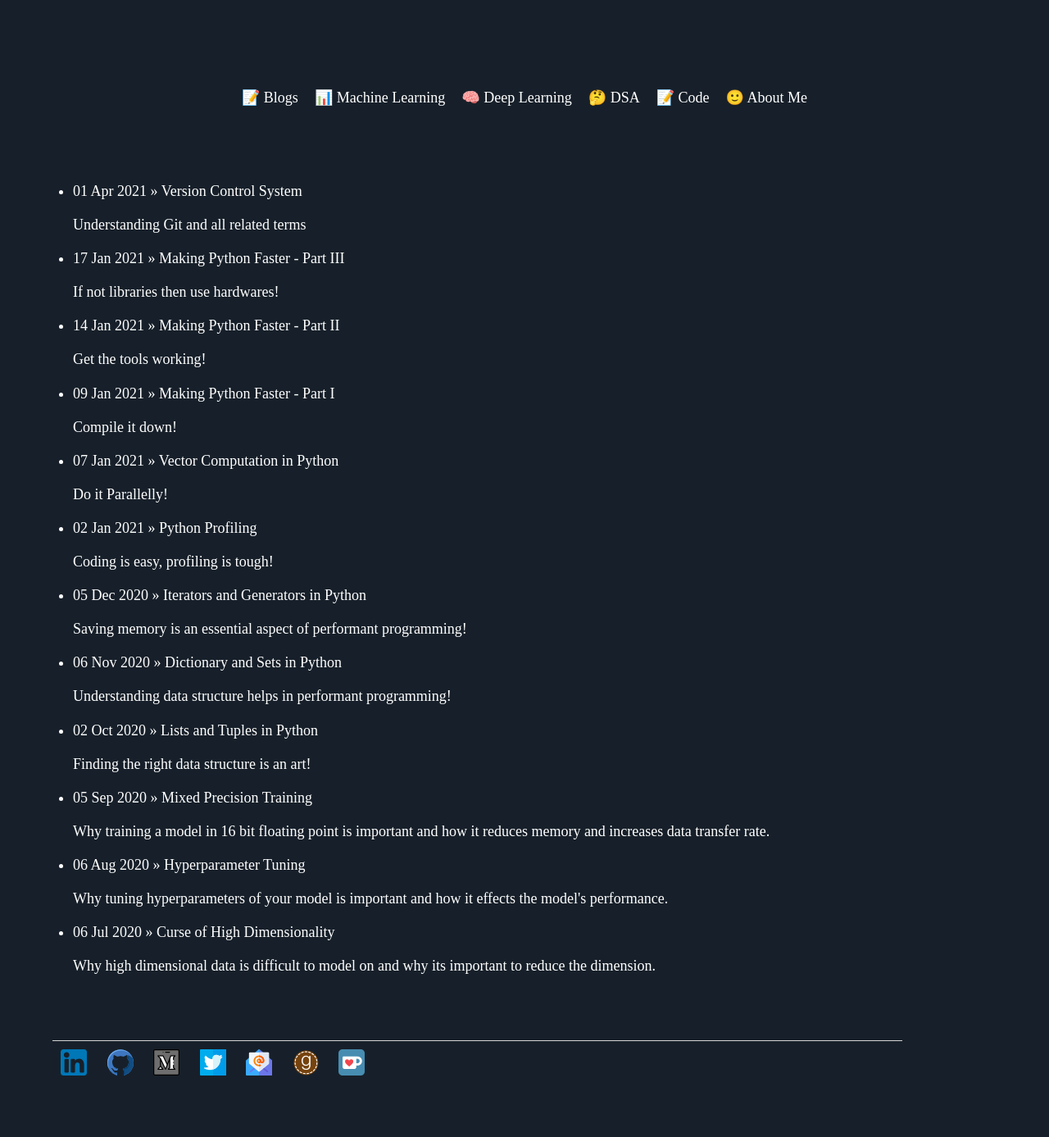
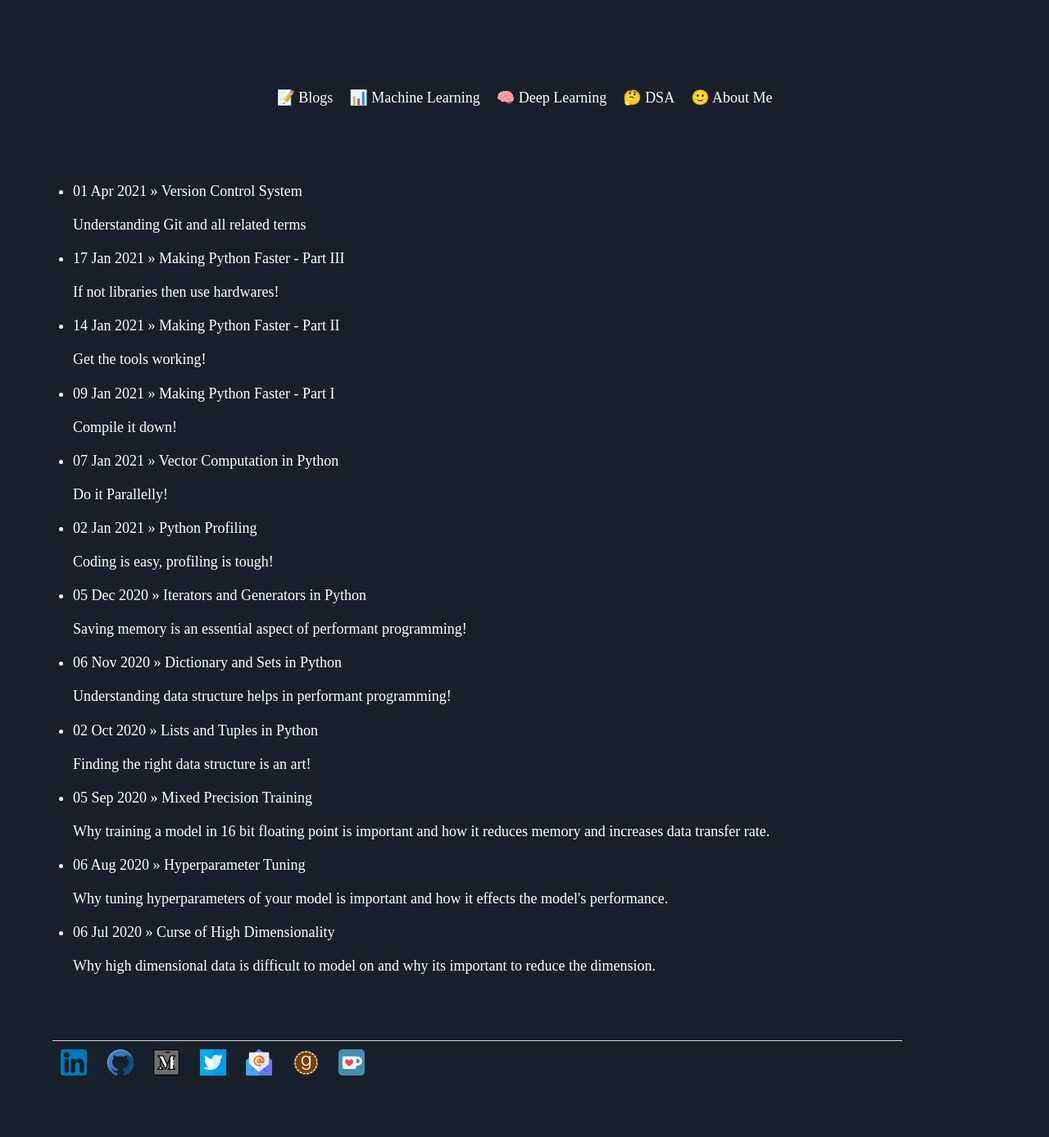
Before and after one commit to Mayurji/mayurji.github.io, a Jekyll site: the page built from index.html, in a window 1280 px wide. Shown: the whole page at 82% size. Built offline with Jekyll 4.4.1, drawn with Linux system fonts in a browser that asks for light colours; nearby versions of some CDN libraries.

Commit message:
Update default.html

```diff
--- a/_layouts/default.html
+++ b/_layouts/default.html
@@ -19,7 +19,6 @@
 			<li><a href="/machine-learning">📊 Machine Learning</a></li>
 			<li><a href="/deep-learning">🧠 Deep Learning</a></li>
 			<li><a href="/data-structure-algorithms">🤔 DSA</a></li>
-			<li><a href="/code">📝 Code</a></li>
 			<li><a href="/about">🙂 About Me</a></li>
 			<div class="closeMenu"><i class="fa fa-times"></i></div>
 		    </ul>
```
